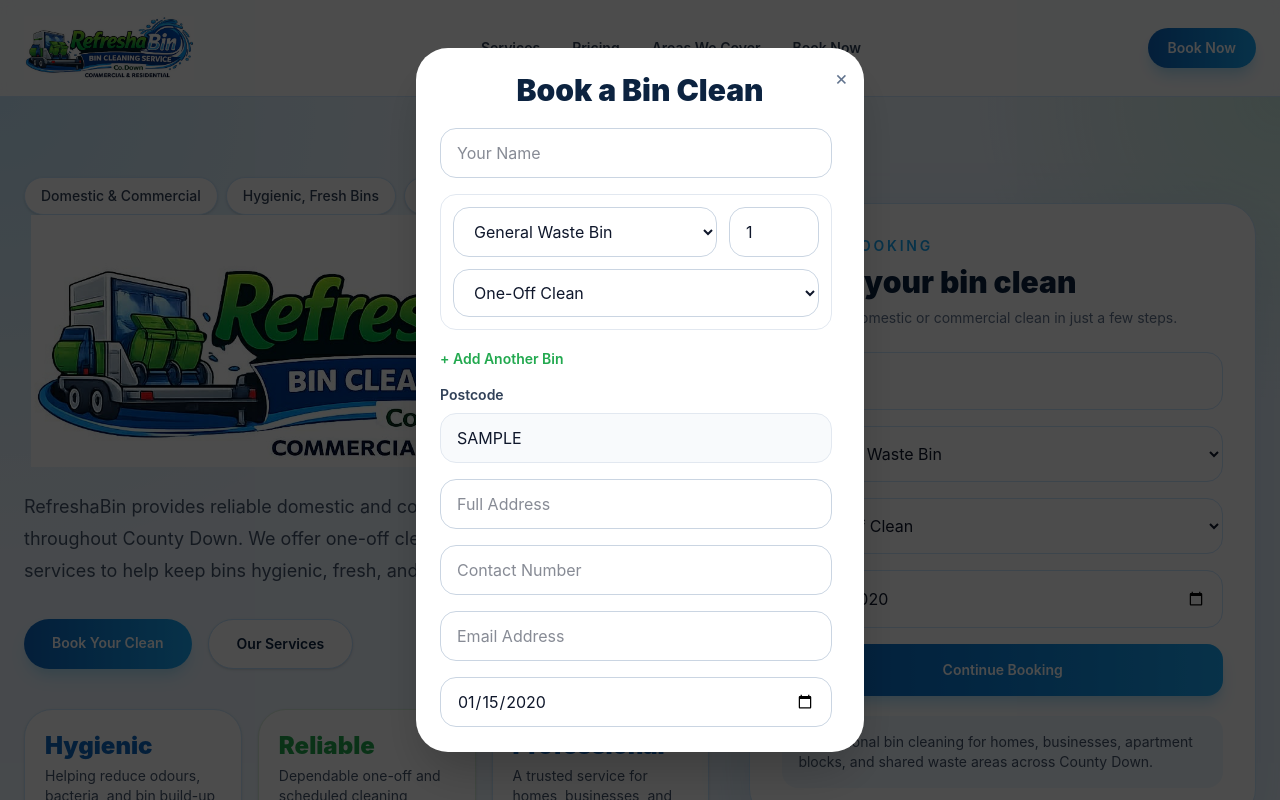
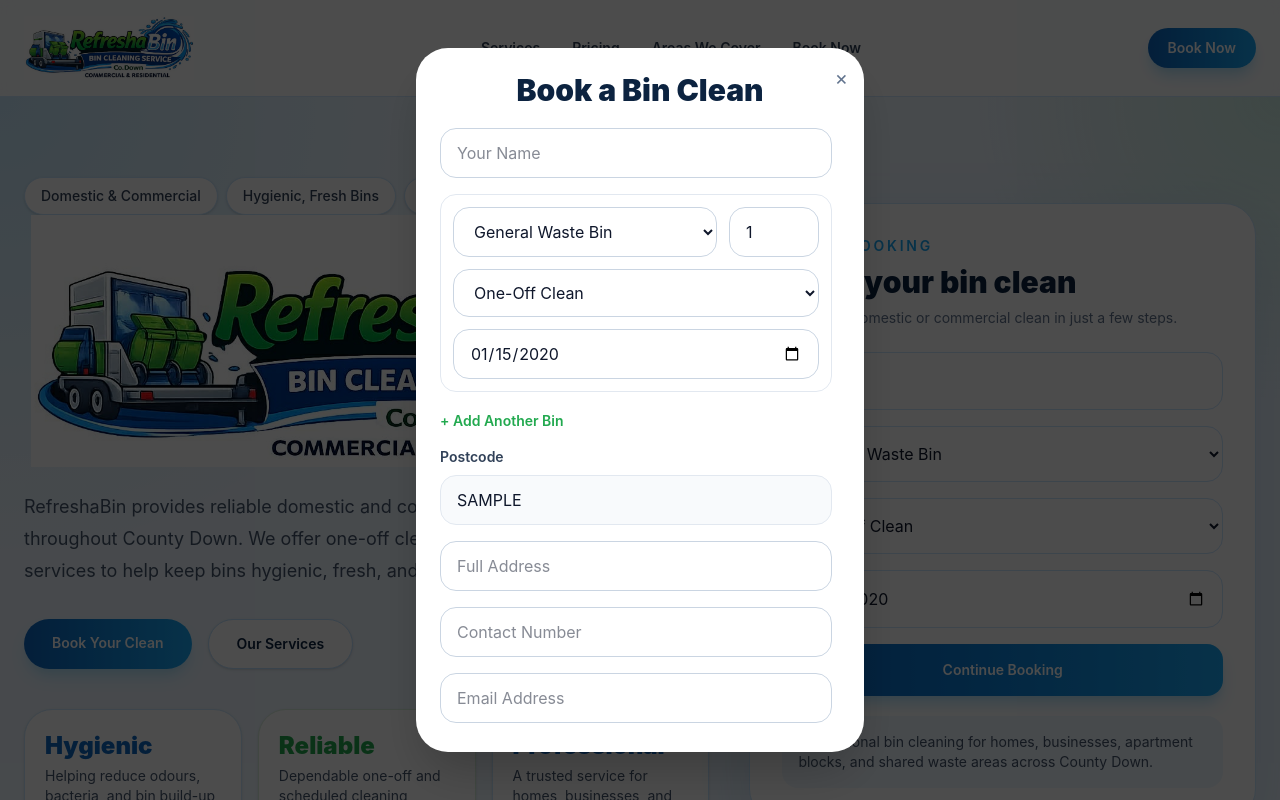
Before and after one commit to MaviUK/refreshabin, a React (Vite) app: page / in a window 1280 px wide. Both pictures are taken after typing "Sample", "2020-01-15" into the empty fields and a click on the button "Continue Booking". Shown: the top 800 px of the page. Built offline with nearby package versions, Linux system fonts and the light colour scheme.

Commit message:
Update App.jsx

```diff
--- a/src/App.jsx
+++ b/src/App.jsx
@@ -35,9 +35,9 @@ export default function App() {
       binType: "General Waste Bin",
       cleanType: "One-Off Clean",
       quantity: 1,
+      date: "",
     },
   ],
-    date: "",
 });
 
   const [showBookingModal, setShowBookingModal] = useState(false);
@@ -49,7 +49,7 @@ export default function App() {
   !bookingDraft.postcode.trim() ||
   !bookingDraft.bins[0].binType ||
   !bookingDraft.bins[0].cleanType ||
-      !bookingDraft.date
+  !bookingDraft.bins[0].date
 ) {
       alert("Please complete postcode, bin type, clean type, and date.");
       return;
@@ -208,11 +208,16 @@ export default function App() {
 
               <input
   type="date"
-                value={bookingDraft.date}
+  value={bookingDraft.bins[0].date}
   onChange={(e) =>
     setBookingDraft((prev) => ({
       ...prev,
+      bins: [
+        {
+          ...prev.bins[0],
           date: e.target.value,
+        },
+      ],
     }))
   }
   className="w-full rounded-2xl border border-[#cbe7ff] px-4 py-4 outline-none focus:border-[#18a7f5]"
@@ -401,7 +406,6 @@ function BookingModal({ draft, onClose }) {
   addressLine: "",
   phone: "",
   email: "",
-    date: draft.date,
   bins: draft.bins,
 });
 
@@ -423,6 +427,7 @@ function BookingModal({ draft, onClose }) {
         binType: "General Waste Bin",
         cleanType: prev.bins[0]?.cleanType || "One-Off Clean",
         quantity: 1,
+        date: "",
       },
     ],
   }));
@@ -530,6 +535,13 @@ function BookingModal({ draft, onClose }) {
       <option>Commercial Quote Request</option>
     </select>
 
+    <input
+      type="date"
+      value={bin.date || ""}
+      onChange={(e) => updateBin(index, "date", e.target.value)}
+      className="w-full rounded-2xl border border-slate-300 px-4 py-3"
+    />
+
     {formData.bins.length > 1 && (
       <button
         type="button"
@@ -592,14 +604,6 @@ function BookingModal({ draft, onClose }) {
               className="w-full rounded-2xl border border-slate-300 px-4 py-3"
             />
 
-            <input
-              type="date"
-              value={formData.date}
-              onChange={(e) =>
-                setFormData((prev) => ({ ...prev, date: e.target.value }))
-              }
-              className="w-full rounded-2xl border border-slate-300 px-4 py-3"
-            />
 
             <div className="rounded-2xl border border-slate-200 bg-slate-50 p-4">
               <button
```
Lines whose indentation alone changed are shown as unchanged.
